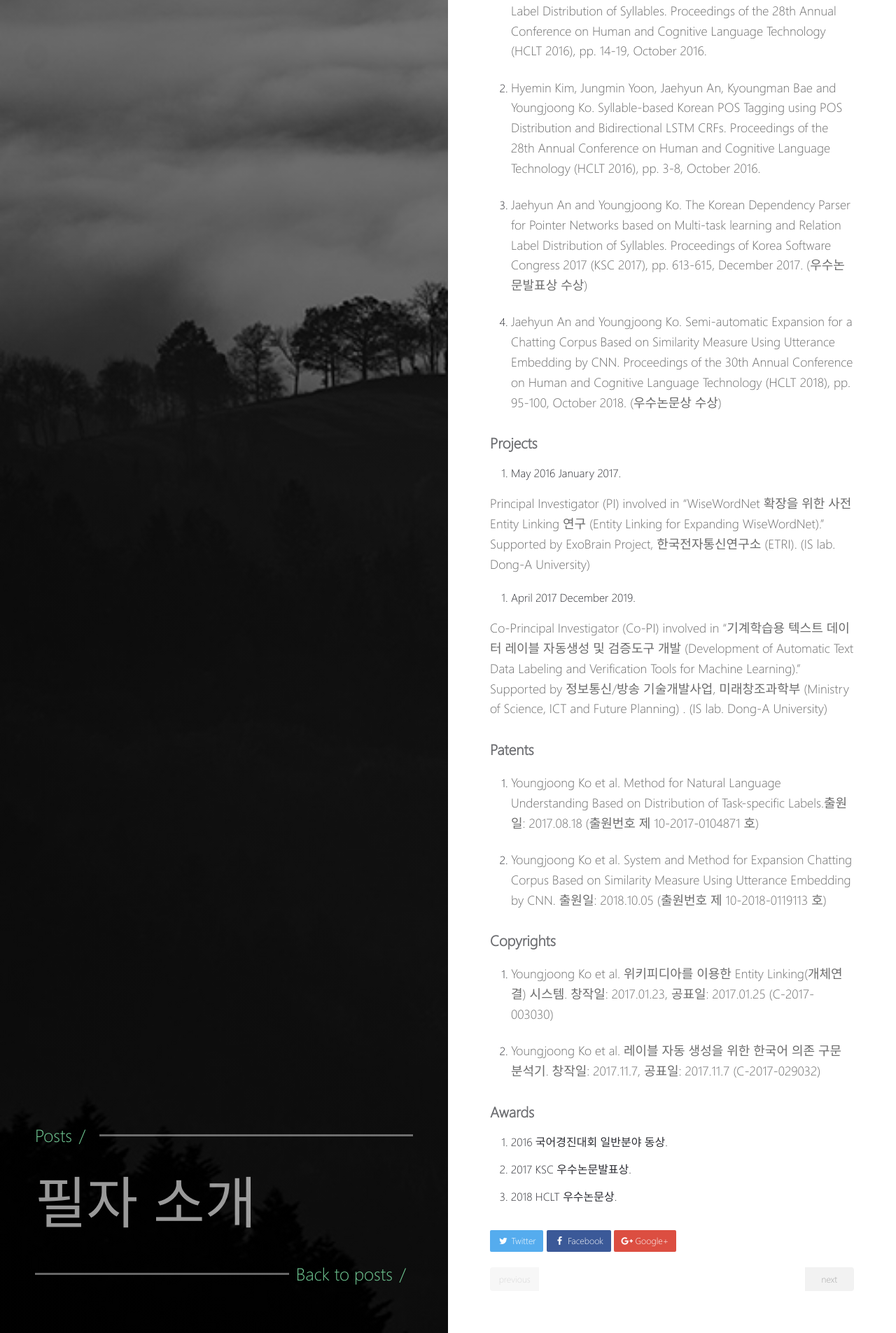
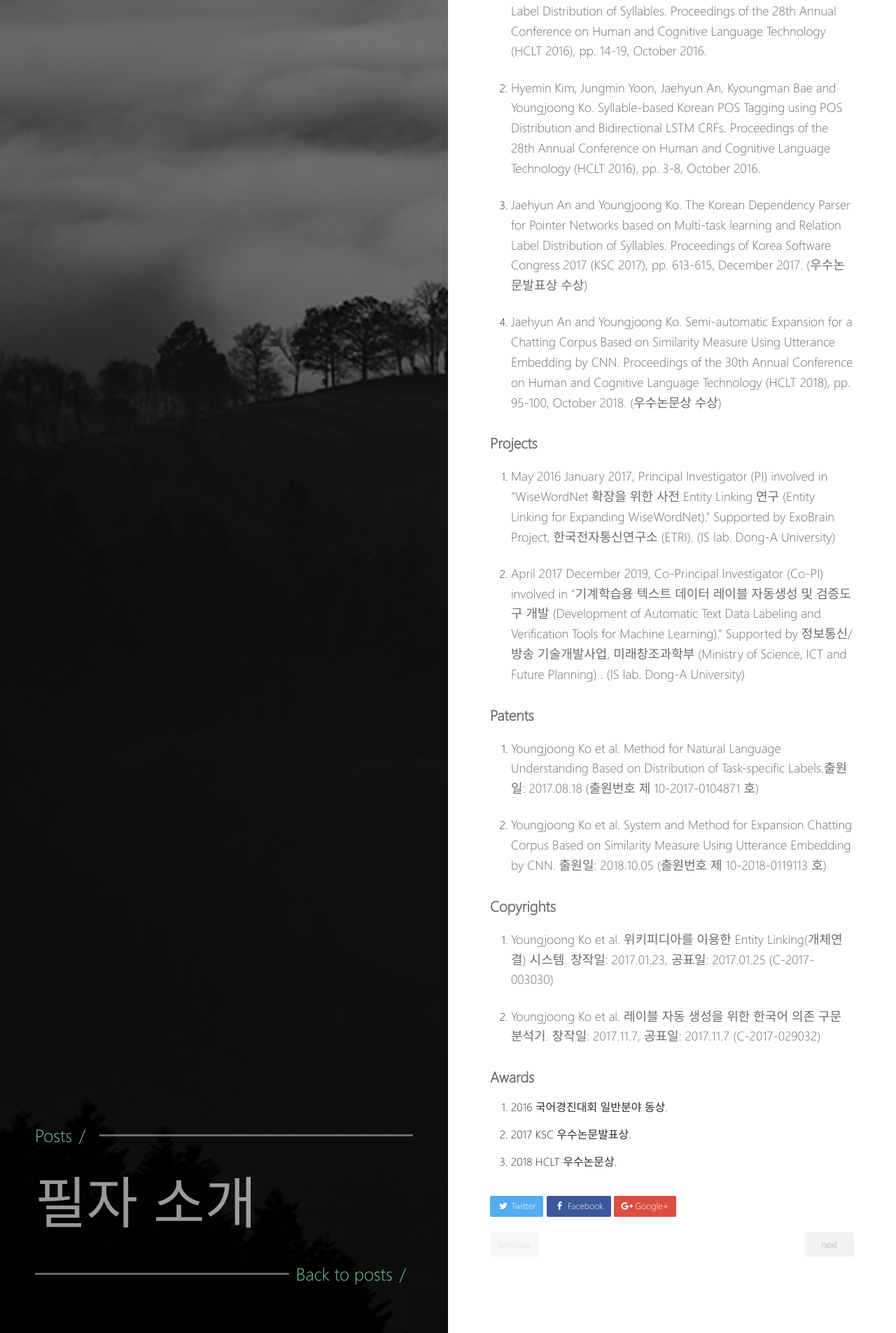
Before and after one commit to anjaehyun17/anjaehyun17.github.io, a Jekyll site: the page built from _posts/2018-12-27-필자_소개.md, in a window 1280 px wide. Shown: the part 779-2684 px from the top of the page at 70% size. Built offline with Jekyll 4.4.1, drawn with Linux system fonts in a browser that asks for light colours.

Commit message:
blog init

```diff
--- a/_posts/2018-12-27-필자_소개.md
+++ b/_posts/2018-12-27-필자_소개.md
@@ -27,13 +27,9 @@ title: "필자 소개"
 
 ### Projects
 
-1. May 2016 January 2017.
+1. May 2016 January 2017, Principal Investigator (PI) involved in "WiseWordNet 확장을 위한 사전 Entity Linking 연구 (Entity Linking for Expanding WiseWordNet)." Supported by ExoBrain Project, 한국전자통신연구소 (ETRI). (IS lab. Dong-A University)
 
-Principal Investigator (PI) involved in "WiseWordNet 확장을 위한 사전 Entity Linking 연구 (Entity Linking for Expanding WiseWordNet)." Supported by ExoBrain Project, 한국전자통신연구소 (ETRI). (IS lab. Dong-A University)
-
-2. April 2017 December 2019.
-
-Co-Principal Investigator (Co-PI) involved in "기계학습용 텍스트 데이터 레이블 자동생성 및 검증도구 개발 (Development of Automatic Text Data Labeling and Verification Tools for Machine Learning)." Supported by 정보통신/방송 기술개발사업, 미래창조과학부 (Ministry of Science, ICT and Future Planning) . (IS lab. Dong-A University)
+2. April 2017 December 2019, Co-Principal Investigator (Co-PI) involved in "기계학습용 텍스트 데이터 레이블 자동생성 및 검증도구 개발 (Development of Automatic Text Data Labeling and Verification Tools for Machine Learning)." Supported by 정보통신/방송 기술개발사업, 미래창조과학부 (Ministry of Science, ICT and Future Planning) . (IS lab. Dong-A University)
 
 {: style="text-align: left;"}
 
```
